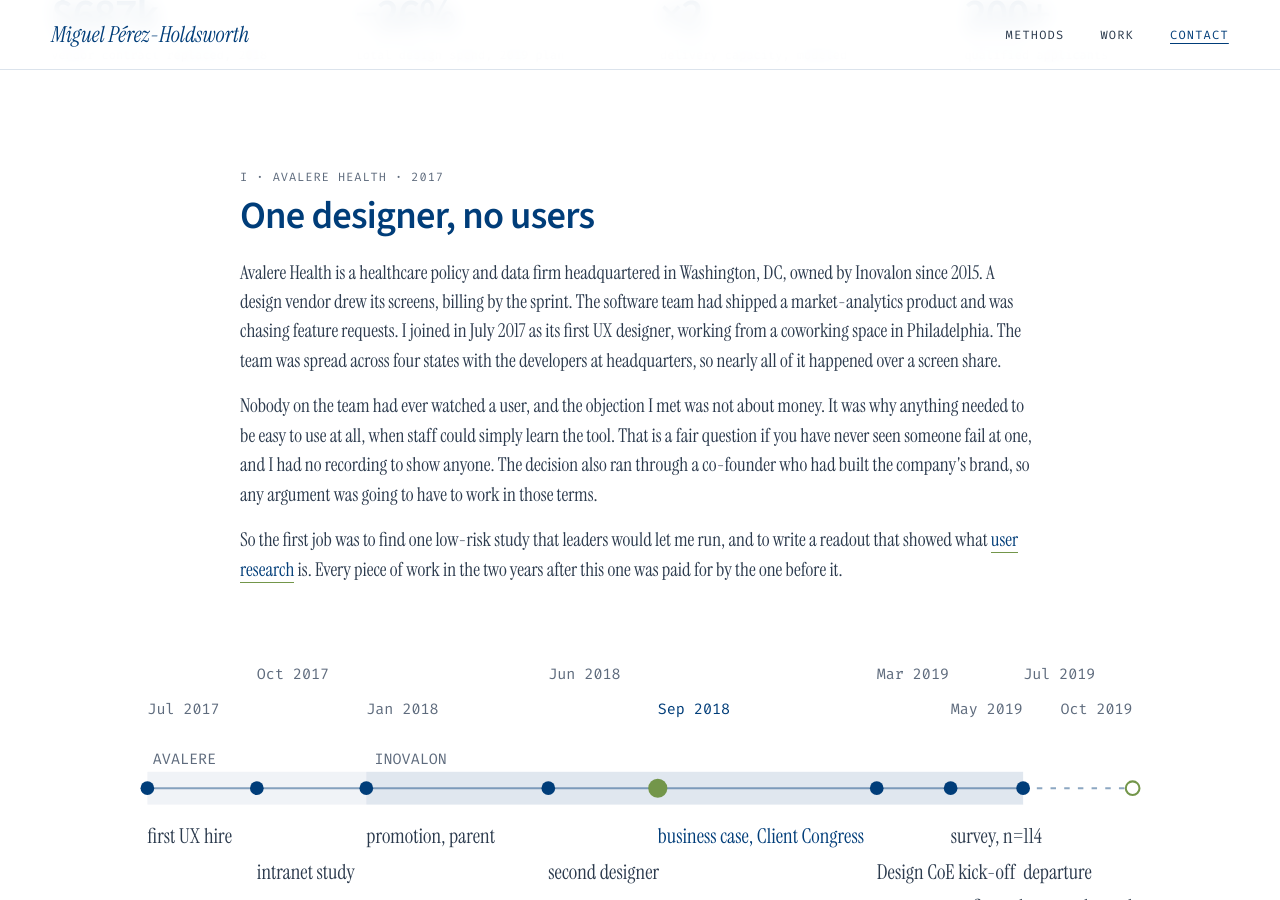
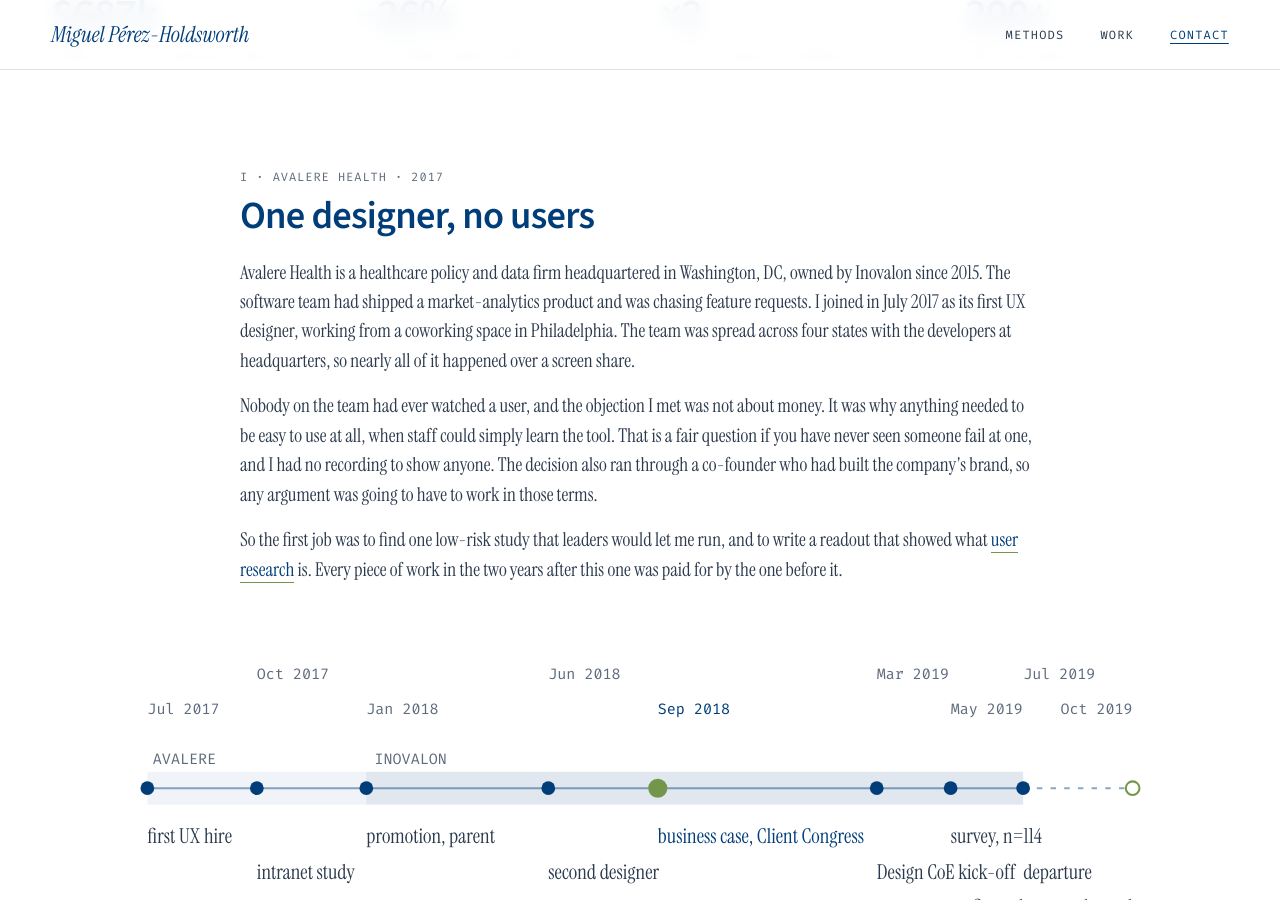
Before and after one commit to miguel-perez/miguel-perez.github.io, a Jekyll site: the page built from work/inovalon-design-coe/index.html, in a window 1280 px wide and 900 px high, scrolled down 930 px. Built offline with Jekyll 4.4.1, drawn with Linux system fonts in a browser that asks for light colours; some of the changed text lies outside the part shown.

Commit message:
Move the design vendor out of the Avalere act
The opening had a design vendor drawing Avalere's screens and billing by
the sprint. That is the Inovalon situation. The Avalere work file has no
vendor mention at all, and the 2017 workstream board shows what was
actually outsourced there: front-end implementation, Veeva and Drupal,
logged as costing quality control and any chance of building the skill
inside. The front-end paragraph now states that as the Avalere fact
rather than leaning on the removed sentence, and every vendor mention on
the page sits in the Inovalon act.

Also drops an unsupported comparison. The Avalere front-end spend is
nowhere on record, so the claim that Inovalon's transition was forty
times the cost had nothing behind it.

Co-Authored-By: Claude Opus 5 (1M context) <noreply@anthropic.com>

```diff
--- a/work/inovalon-design-coe/index.html
+++ b/work/inovalon-design-coe/index.html
@@ -420,7 +420,7 @@ figure:not(.in) .a{animation-play-state:paused}
   <section class="act">
    <span class="label">I · Avalere Health · 2017</span>
    <h2>One designer, no users</h2>
-   <p>Avalere Health is a healthcare policy and data firm headquartered in Washington, DC, owned by Inovalon since 2015. A design vendor drew its screens, billing by the sprint. The software team had shipped a market-analytics product and was chasing feature requests. I joined in July 2017 as its first UX designer, working from a coworking space in Philadelphia. The team was spread across four states with the developers at headquarters, so nearly all of it happened over a screen share.</p>
+   <p>Avalere Health is a healthcare policy and data firm headquartered in Washington, DC, owned by Inovalon since 2015. The software team had shipped a market-analytics product and was chasing feature requests. I joined in July 2017 as its first UX designer, working from a coworking space in Philadelphia. The team was spread across four states with the developers at headquarters, so nearly all of it happened over a screen share.</p>
    <p>Nobody on the team had ever watched a user, and the objection I met was not about money. It was why anything needed to be easy to use at all, when staff could simply learn the tool. That is a fair question if you have never seen someone fail at one, and I had no recording to show anyone. The decision also ran through a co-founder who had built the company's brand, so any argument was going to have to work in those terms.</p>
    <p>So the first job was to find one low-risk study that leaders would let me run, and to write a readout that showed what <strong>user research</strong> is. Every piece of work in the two years after this one was paid for by the one before it.</p>
 
```
Also changed, not shown: other parts of work/inovalon-design-coe/index.html (+1 -1 lines).
